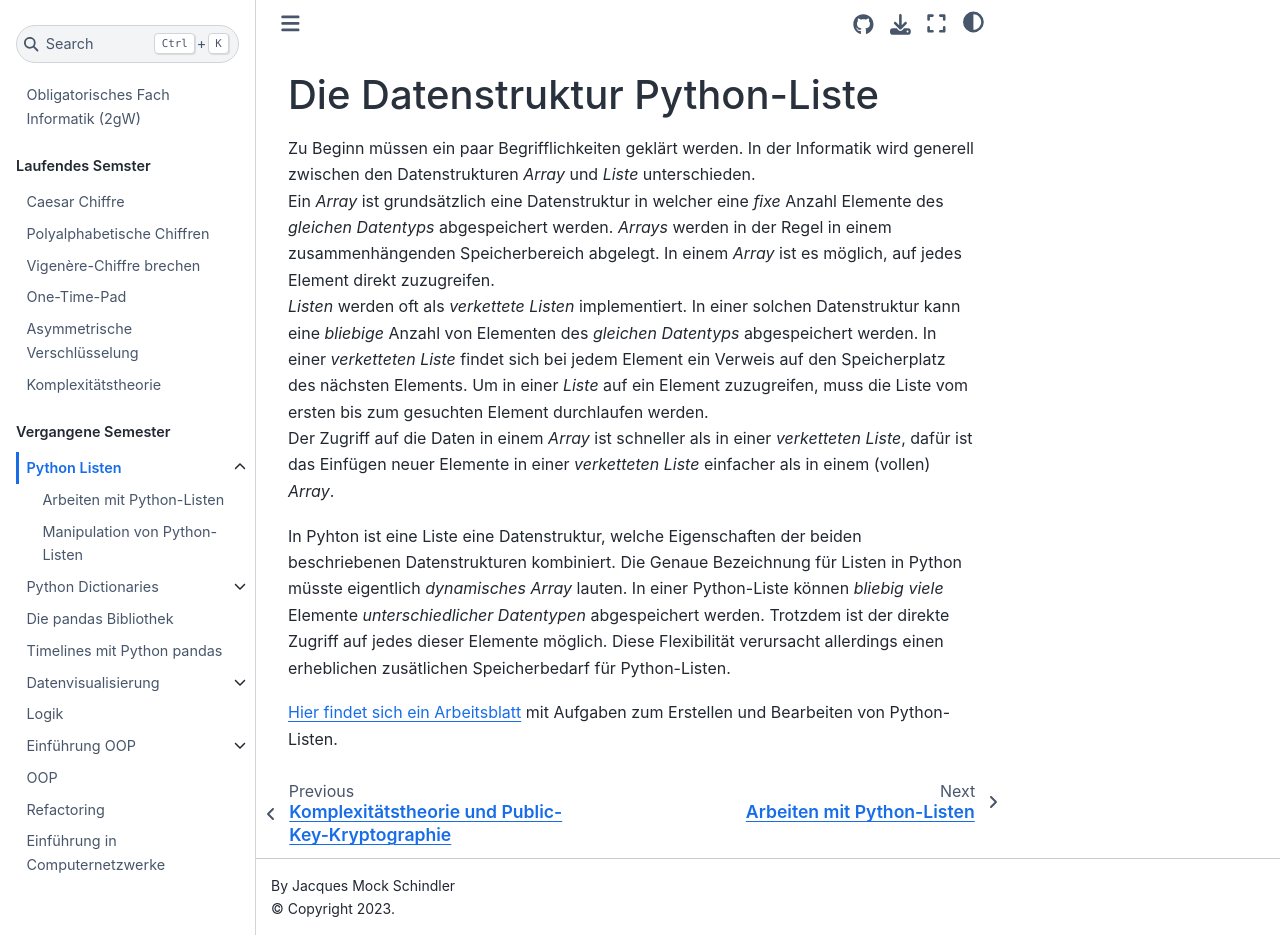
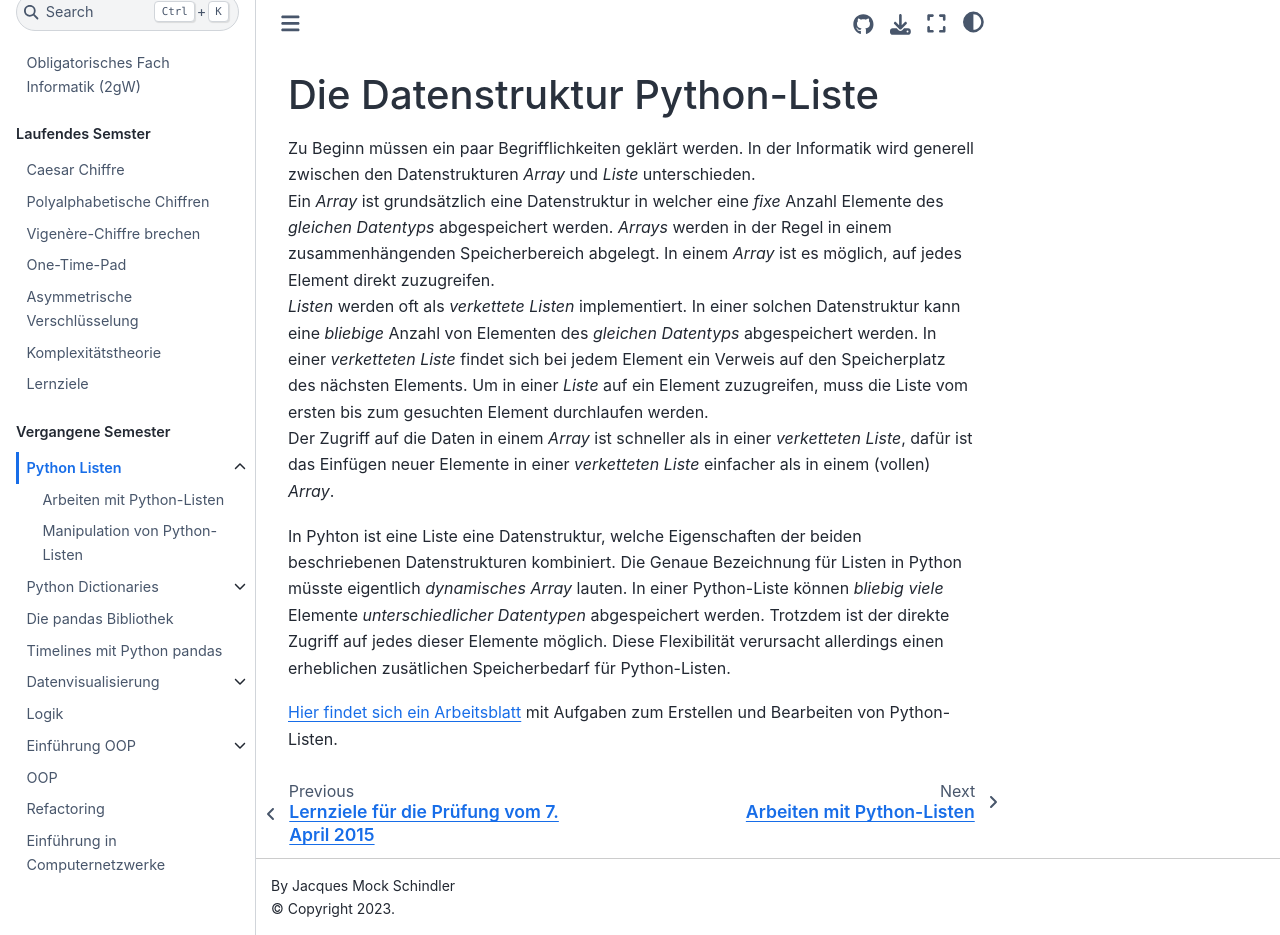
Before and after one commit to SkriptenMk/I_gW_23-27, a Jupyter Book: the page built from docs/240826/einfuehrung.md, in a window 1280 px wide and 935 px high. Built offline with Jupyter Book 1.0.4 settings and Sphinx 7.4.7 and the Sphinx Book theme 1.1.4, drawn with Linux system fonts in a browser that asks for light colours; pages that are not in the unit, such as notebooks, are missing from menus; some of the changed lines change nothing that is shown.

Commit message:
Stelle die Lernziele für die Publikation bereit

```diff
--- /dev/null
+++ b/docs/250407/lernziele.md
@@ -0,0 +1,17 @@
+# Lernziele für die Prüfung vom 7. April 2015
+
+Die Prüfung wird nur eine Lektion umfassen. Sie findet mit Papier und Bleistift
+statt. Sie dürfen eine Zusammenfassung im Umfang von einer Seite A4 verwenden.
+
+Ich erwarte, dass Sie in der Lage sind
+
+* zu erklären, wie die CAESAR-Chiffre funktioniert und wie sie mit Hilfe
+  modularer Arithmetik implementiert werden kann;
+* das Verfahren zum brechen der CAESAR-Chiffre zu erklären;
+* die Funktionsweise der VIGENERE-Chiffre zu erklären;
+* zu erklären, wie die VIGENERE-Chiffre prinzipiell gebrochen werden kann;
+* zu erklären, wie auf Basis der VIGENERE-Chiffre eine statistisch nicht
+  berechenbare Chiffre realisiert werden kann (One-Time-Pad);
+* das Prinzip der Public-Key-Kryptographie zu erklären;
+* die Funktionsweise des RSA-Verfahrens zu erklären sowie
+* ein einfaches Schlüsselpaar für das RSA-Verfahren zu generieren.
--- a/docs/_toc.yml
+++ b/docs/_toc.yml
@@ -16,6 +16,8 @@
           title: Asymmetrische Verschlüsselung
         - file: 250324/komplexitaet.ipynb
           title: Komplexitätstheorie
+        - file: 250407/lernziele.md
+          title: Lernziele
   - caption: Vergangene Semester
     chapters:
         - file: 240826/einfuehrung.md
```
